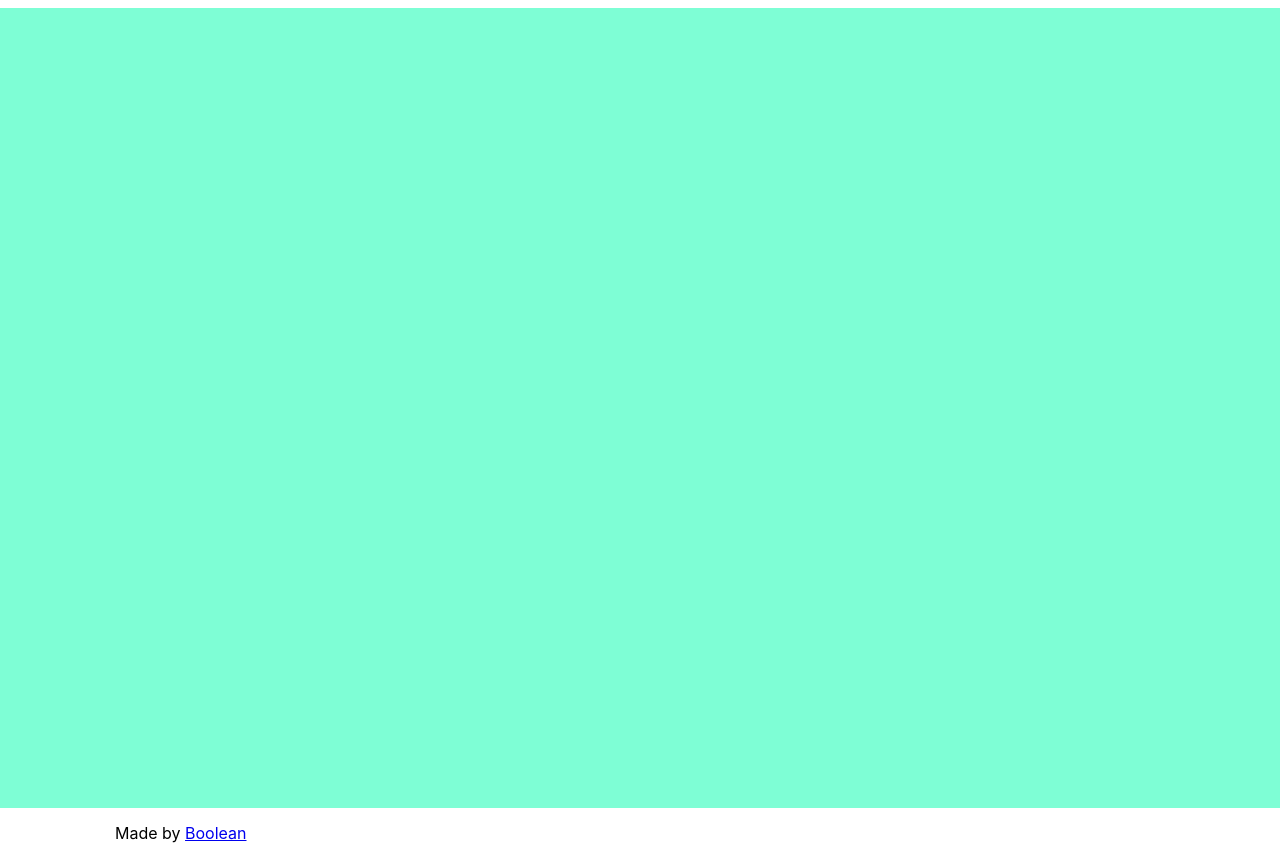
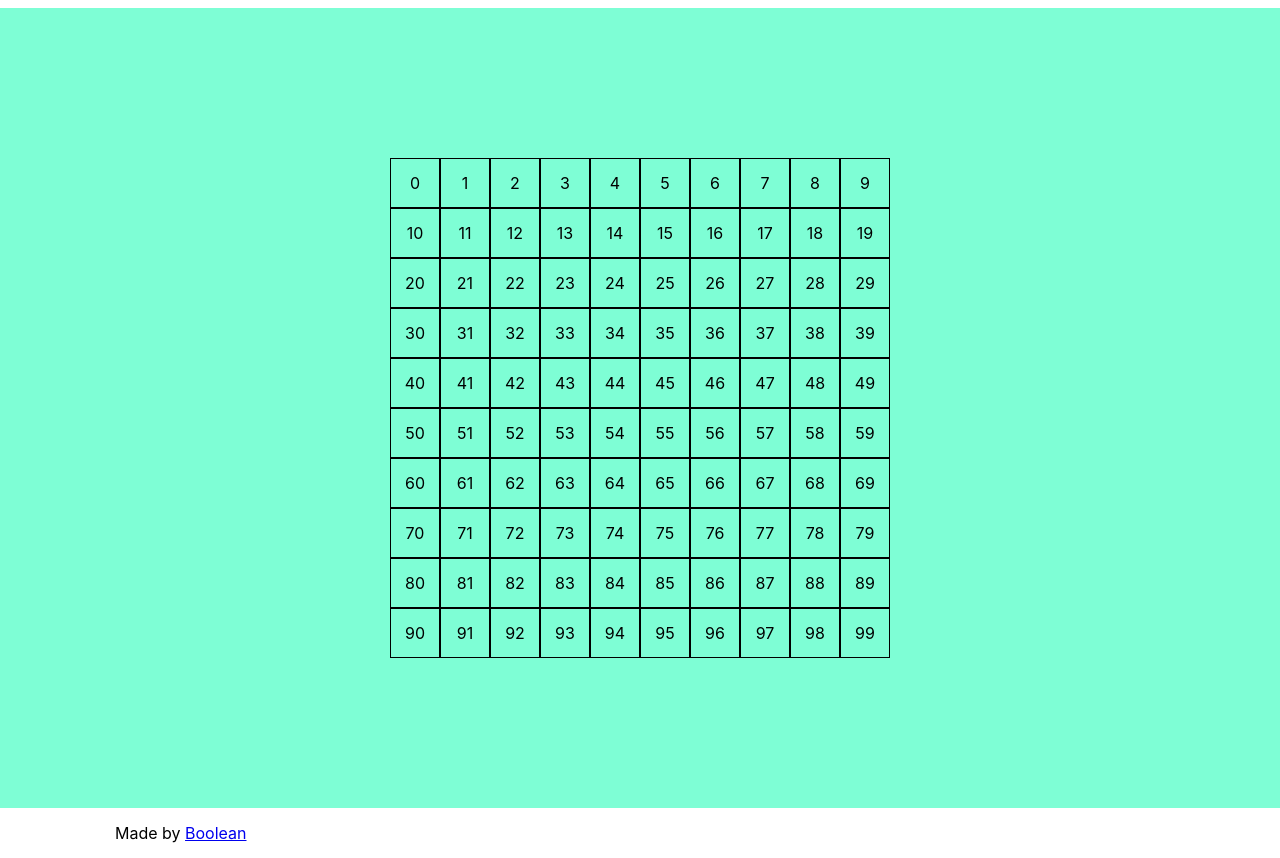
Before and after one commit to MattiaM99/js-campominato-grid, a plain HTML site: page index.html in a window 1280 px wide. Both pictures are taken after a click on the button "Play". Shown: the part 92-950 px from the top of the page. Drawn offline with Linux system fonts and the light colour scheme.

Commit message:
fine prog

```diff
--- a/css/style.css
+++ b/css/style.css
@@ -21,25 +21,12 @@ header{
   padding: 5px 10px;
 }
 
-.main-wrapper{
+main{
   height: 100vh;
   display: flex;
   justify-content: center;
   align-items: center;
   background-color: #7EFED5;
-}
-
-.container{
-  height: 600px;
-  width: 600px;
-}
-
-.square{
-  float: left;
-  border: 2px solid white;
-  display: flex;
-  justify-content: center;
-  align-items: center;
 }
 
 footer{
@@ -75,3 +62,21 @@ footer{
   width: calc(100% / 7);
   height: calc(100% / 7);
 }
+
+.griglia{
+  width: 500px;
+  height: 500px;
+}
+
+.cella{
+  float: left;
+  display:flex;
+  justify-content: center;
+  align-items: center;
+  border: 1px solid black;
+  cursor: pointer;
+}
+
+.cella.clicked{
+
+}
--- a/index.html
+++ b/index.html
@@ -15,21 +15,15 @@
     <div class="livelli">
       <span>Difficoltà:</span>
       <select name="levels" id="select">
-        <option value="easy">Easy</option>
-        <option value="hard">Hard</option>
-        <option value="crazy">Crazy</option>
+        <option value="1">Easy</option>
+        <option value="2">Hard</option>
+        <option value="3">Crazy</option>
       </select>
       <button id="start">Play</button>
     </div>
   </header>
   <main>
-    <div class="main-wrapper">
-      <div class="caption">
-       <!-- <h2>Seleziona la difficoltà e genera la griglia</h2>  -->
-      </div>
-      <div class="container">
-      </div>
-    </div>
+    <h2>Seleziona la difficoltà e genera la griglia</h2>
   </main>
   <footer>
     <div class="credit">Made by <a href="#">Boolean</a></div>
--- a/js/script.js
+++ b/js/script.js
@@ -1,49 +1,57 @@
-const container = document.querySelector('.container');
-const listNumber = [];
-const btn = document.querySelector("#start");
-const scegli = document.querySelector("#select");
-
-btn.addEventListener("click", function(){
-
-  let difficulty ;
-
-  let valoreSelect = scegli.value;
-
-  if (valoreSelect == "easy"){
-    difficulty = 'easy';
-    console.log(difficulty);
-
-  } else if (valoreSelect == "hard"){
-    difficulty = 'hard';
-    console.log(difficulty);
-
-  }else if (valoreSelect == "crazy"){
-    difficulty= 'crazy';
-    console.log(difficulty);
-  }
+document.getElementById('start').addEventListener('click', function() {
+  start()
 });
 
+function start(){
+  const levels = parseInt(document.getElementById('select').value);
+  const gridLevels = [100,81,49];
+  const numeroCelle = gridLevels[levels-1];
+  const cellClasses = ['easy', 'hard', 'crazy'];
+  const cellClass = cellClasses[levels-1];
+  const cellsPerRow = Math.sqrt(numeroCelle);
+  const BOMBS_NUMBER = 16;
+  const bombs = generateBombs();
+  console.log(cellsPerRow);
+  console.log(bombs);
+  console.log(numeroCelle);
+  console.log(cellClass);
+  document.querySelector('main').innerHTML ='';
+  generatePlayGround();
 
-function init(difficulty){
-  for (let i = 0; i < difficulty; i++){
-    const square = createSquare(container);
-    square.innerHTML = i + 1;
-    square.addEventListener("click", function(){
-      this.classList.add("block");
-      if(difficulty < 50){
-        this.classList.add("crazy");
-      }else if(difficulty < 82 && difficulty > 49){
-        this.classList.add("hard");
-      }else {
-        this.classList.add("easy");
-      }
-    });
+  // funzione che genera la griglia
+  function generatePlayGround(){
+    const griglia = document.createElement('div');
+    griglia.className = 'griglia';
+    for (let i = 0; i < numeroCelle; i++) {
+      const cella = document.createElement('div');
+      cella.className = 'cella';
+      cella.innerHTML = `<span>${i}</span>`;
+      const cellSize = `calc(100% / ${cellsPerRow})`;
+      cella.style.width = cellSize;
+      cella.style.height = cellSize;
+      cella.addEventListener('click',function(){
+        this.classList.add('clicked');
+      })
+
+      griglia.append(cella);
+
+    }
+
+    document.querySelector('main').append(griglia);
   }
+
+  // funzione che genera le bombe
+  function generateBombs(){
+    const bombs = [];
+    console.log('bombs number', BOMBS_NUMBER);
+    while(bombs.length < BOMBS_NUMBER){
+      const bomb = getRandomInt(1, numeroCelle);
+      if(!bombs.includes(bomb)) bombs.push(bomb);
+    }
+    return bombs;
+  }
+};
+
+function getRandomInt(min, max){
+  return Math.floor(Math.random() * (max - min + 1) + min);
 }
-
-function createSquare(target){
-  const square = document.createElement('div');
-  square.className = "square";
-  target.append(square);
-  return square;
-}
```
